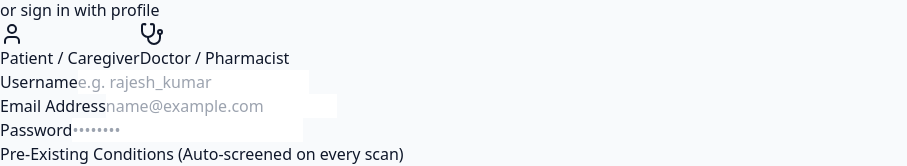
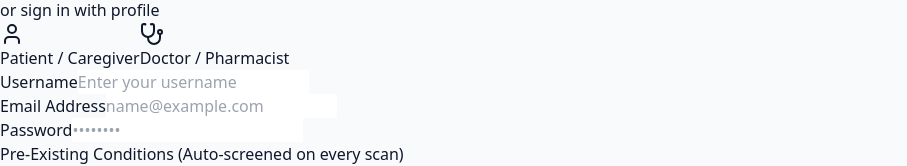
Before and after one commit to ifaaaz/medsafe-india, a React (Vite) app in the folder frontend/: page /login in a window 1280 px wide. Shown: the part 1282-1448 px from the top of the page, without its empty margins (0-907 px from the left). Built offline with nearby package versions, Linux system fonts and the light colour scheme; no server answers.

Commit message:
chore: update username placeholder to Enter your username

```diff
--- a/frontend/src/pages/LoginPage.tsx
+++ b/frontend/src/pages/LoginPage.tsx
@@ -240,7 +240,7 @@ export const LoginPage: React.FC = () => {
                 required
                 value={name}
                 onChange={(e) => setName(e.target.value)}
-                placeholder={role === 'clinician' ? 'e.g. dr_shenoy' : 'e.g. rajesh_kumar'}
+                placeholder="Enter your username"
                 className="w-full px-3.5 py-2.5 rounded-xl border border-slate-300 text-sm focus:outline-none focus:ring-2 focus:ring-sky-500 focus:border-transparent"
               />
             </div>
```
